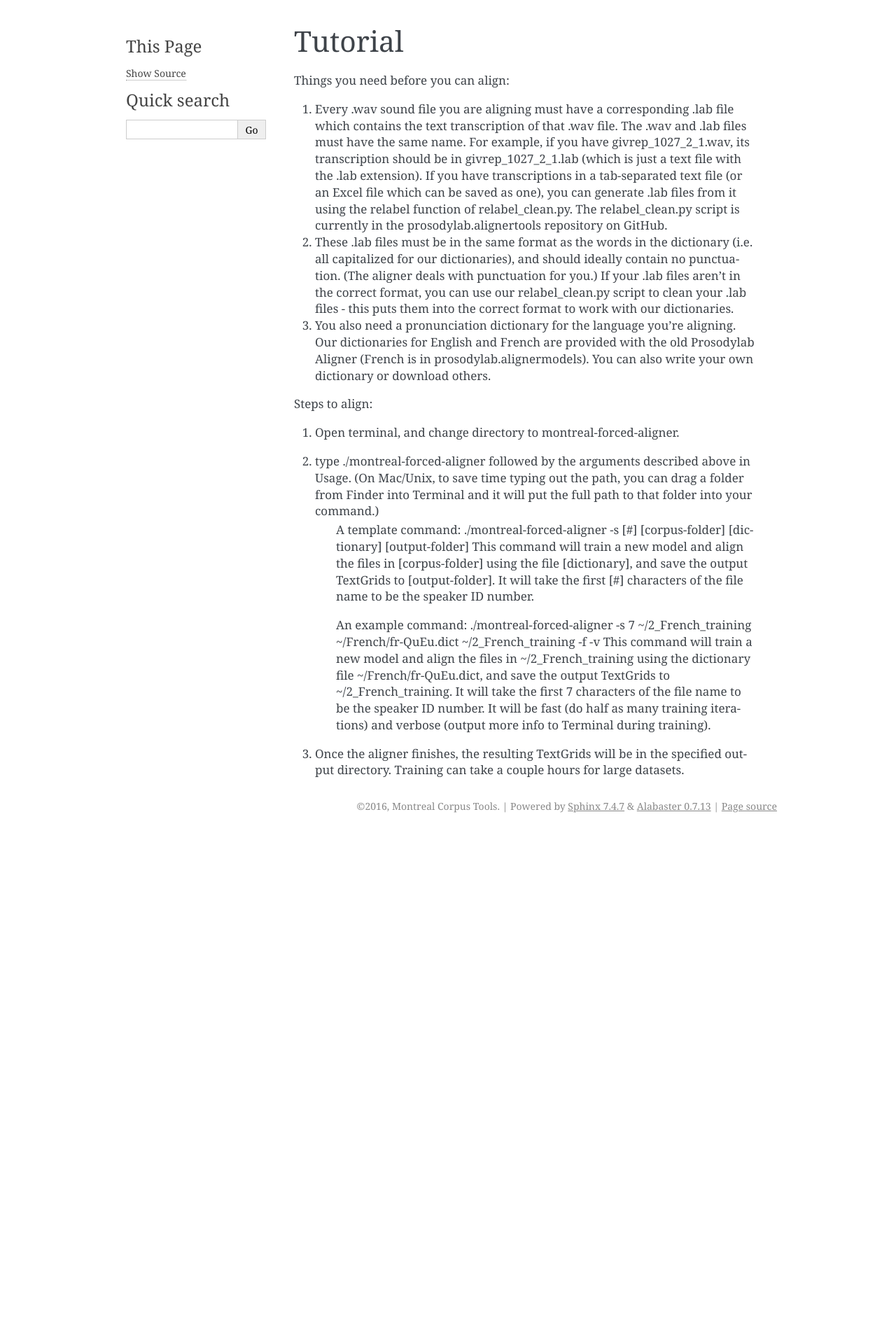
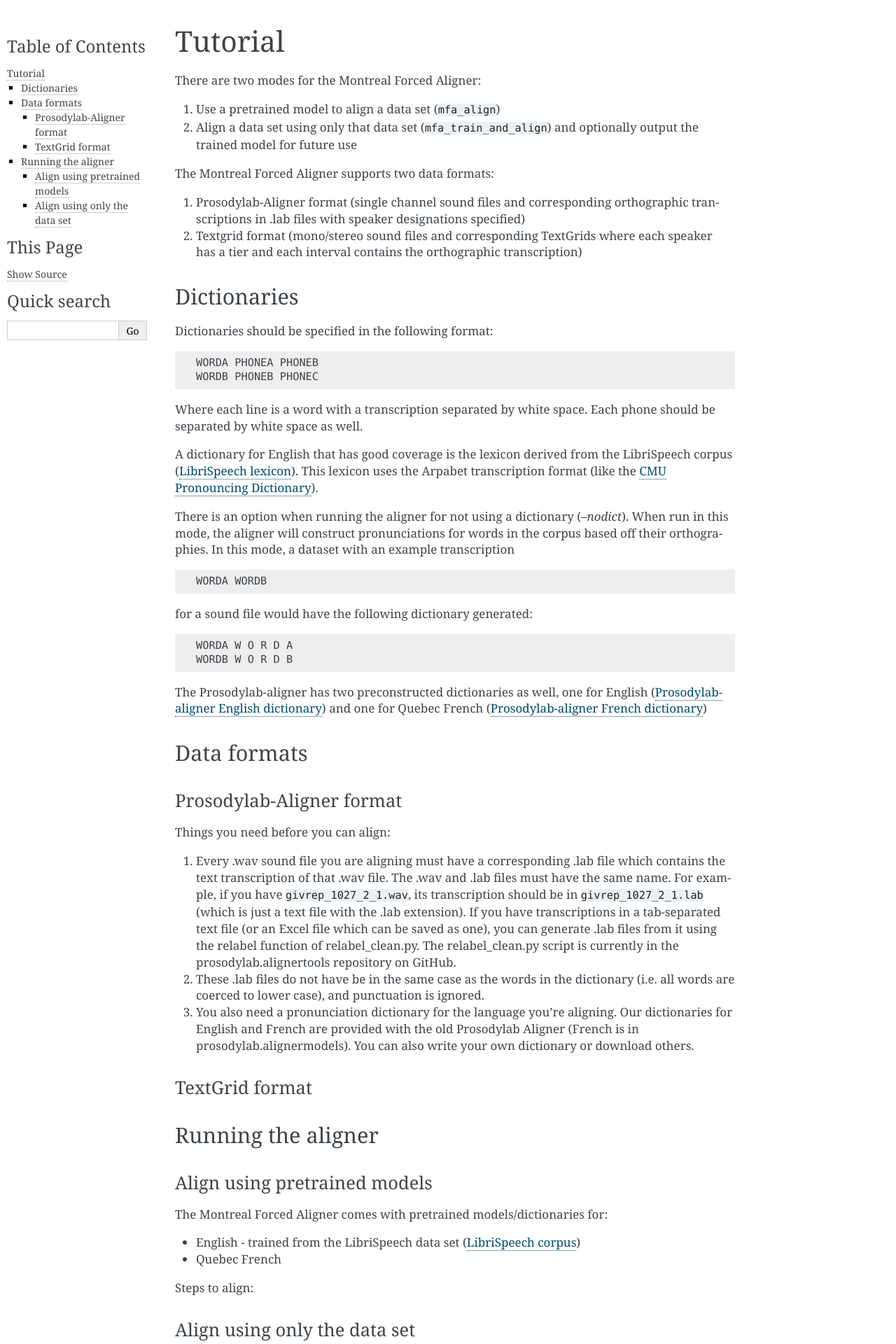
Before and after one commit to MontrealCorpusTools/Montreal-Forced-Aligner, a Sphinx documentation site: the page built from docs/source/tutorial.rst, in a window 1280 px wide. Shown: the top 1920 px of the page at 70% size. Built offline with Sphinx 7.4.7, drawn with Linux system fonts in a browser that asks for light colours; before the commit the page ends 1191 px from its top, so only the background shows below that; some of the changed text lies outside the part shown.

Commit message:
Documentation WIP

```diff
--- a/docs/source/conf.py
+++ b/docs/source/conf.py
@@ -129,7 +129,9 @@ html_theme = 'alabaster'
 # further.  For a list of options available for each theme, see the
 # documentation.
 #
-# html_theme_options = {}
+html_theme_options = {
+    'page_width': 'auto',
+}
 
 # Add any paths that contain custom themes here, relative to this directory.
 # html_theme_path = []
--- /dev/null
+++ b/docs/source/example.rst
@@ -0,0 +1,40 @@
+.. example:
+
+.. _`LibriSpeech lexicon`: http://www.openslr.org/resources/11/librispeech-lexicon.txt
+
+.. _`LibriSpeech data set`: https://www.dropbox.com/s/i08yunn7yqnbv0h/LibriSpeech.zip?dl=0
+
+*******
+Example
+*******
+
+This example for aligning the LibriSpeech test data set assumes that
+the Montreal Forced Aligner is has been downloaded and works.
+
+Set up
+======
+
+1. Download the prepared LibriSpeech dataset (`LibriSpeech data set`_) and extract it somewhere on your computer.
+2. Download the LibriSpeech lexicon (`LibriSpeech lexicon`_) and save it somewhere on your computer.
+
+
+Alignment
+=========
+
+Aligning using pre-trained models
+---------------------------------
+
+Enter the following command into the terminal:
+
+.. code-block:: bash
+
+   bin/mfa_align --english /path/to/librispeech/dataset ~/Documents/aligned_librispeech
+
+Aligning through training
+-------------------------
+
+Enter the following command into the terminal:
+
+.. code-block:: bash
+
+   bin/mfa_train_and_align  /path/to/librispeech/dataset /path/to/librispeech/lexicon ~/Documents/aligned_librispeech
--- a/docs/source/index.rst
+++ b/docs/source/index.rst
@@ -11,6 +11,7 @@ Contents:
 .. toctree::
    :maxdepth: 2
 
+   introduction.rst
    installation.rst
    tutorial.rst
    commonerrors.rst
--- a/docs/source/installation.rst
+++ b/docs/source/installation.rst
@@ -1,11 +1,68 @@
-.. Montreal Forced Aligner documentation master file, created by
-   sphinx-quickstart on Wed Jun 15 13:27:38 2016.
-   You can adapt this file completely to your liking, but it should at least
-   contain the root `toctree` directive.
+.. _installation:
 
+.. _`Montreal Forced Aligner releases`: https://github.com/MontrealCorpusTools/Montreal-Forced-Aligner/releases
+
+.. _`Kaldi GitHub repository`: https://github.com/kaldi-asr/kaldi
+
+************
 Installation
-===================================================
+************
 
-Download the montreal-forced-aligner folder, and save it wherever you want to run the aligner from.  Nothing else is required to be able to run the aligner.
+All releases for the Montreal Forced Aligner are available on
+`Montreal Forced Aligner releases`_.
 
-The aligner will save data and logs for the models it trains in a new folder, Documents/MFA (which it creates).  If a model for a corpus folder already exists in MFA, it will use the existing model if you try to align it again.  (If this is not desired, delete or move the old model folder.)
+Mac
+===
+
+1. Download the zip folder for Mac and unzip the folder to anywhere
+2. Open a terminal window
+3. Navigate to the ``montreal-forced-aligner`` folder (``cd /path/to/montreal-forced-aligner``)
+4. Test the commands ``bin/mfa_align`` and ``bin/mfa_train_and_align``
+5. The above commands should print usage messages about the commands
+
+Windows
+=======
+
+1. Download the zip folder for Windows and unzip the folder to anywhere
+2. Open a command window (Open the Start menu and search for ``cmd``)
+3. Navigate to the ``montreal-forced-aligner`` folder (``cd C:\path\to\montreal-forced-aligner``,
+   you can copy the path of it by holding Shift and right clicking on the folder
+   and selecting "Copy as path" and pasting it into the command prompt)
+4. Test the commands ``bin/mfa_align`` and ``bin/mfa_train_and_align``
+5. The above commands should print usage messages about the commands
+
+Linux
+=====
+
+The Linux distributions were built on Ubuntu 14.04, and so may not work on
+machines that have older versions of Linux system packages.  If these instructions
+do not work, then the executables will have to be built from source.
+
+1. Download the zip folder for Linux and unzip the folder to anywhere
+2. Open a terminal window
+3. Navigate to the ``montreal-forced-aligner`` folder (``cd /path/to/montreal-forced-aligner``)
+4. Test the commands ``bin/mfa_align`` and ``bin/mfa_train_and_align``
+5. The above commands should print usage messages about the commands
+
+Building from source
+====================
+
+NB: These instructions require Python 3 (and you may have to replace
+instances of ``python`` and ``pip`` with ``python3`` and ``pip3`` if Python 3 is
+not your default Python) and assume Linux in the commands.
+
+1. Get kaldi compiled and working: `Kaldi GitHub repository`_
+2. Download the source zip from the releases page.
+3. Open a terminal and go to the unzipped folder (``cd /path/to/Montreal-Forced-Aligner/thirdparty``)
+4. Run the ``thirdparty/kaldibinaries.py`` script point it to where Kaldi was built (``python thirdparty/kaldibinaries.py /path/to/kaldi/root``)
+5. Run ``pip install -r requirements.txt`` to install the requirements for the aligner.
+6. Build the executable by doing ``. freezing/freeze.sh`` and there will be a ``montreal-forced-aligner`` folder in the dist/ folder.
+7. This folder should contain two executables ``mfa_align`` and ``mfa_train_and_align`` that should be used for alignment.
+
+Files created when using the Montreal Forced Aligner
+====================================================
+
+The aligner will save data and logs for the models it trains in a new folder,
+``Documents/MFA`` (which it creates in your user's home directory).  If a model for a corpus already
+exists in MFA, it will use any existing models if you try to align it again.
+(If this is not desired, delete or move the old model folder.)
--- a/docs/source/tutorial.rst
+++ b/docs/source/tutorial.rst
@@ -1,30 +1,151 @@
-.. Montreal Forced Aligner documentation master file, created by
-   sphinx-quickstart on Wed Jun 15 13:27:38 2016.
-   You can adapt this file completely to your liking, but it should at least
-   contain the root `toctree` directive.
+.. _tutorial:
 
+.. _`LibriSpeech lexicon`: http://www.openslr.org/resources/11/librispeech-lexicon.txt
+
+.. _`LibriSpeech corpus`: http://www.openslr.org/12/
+
+.. _`CMU Pronouncing Dictionary`: http://www.speech.cs.cmu.edu/cgi-bin/cmudict
+
+.. _`Prosodylab-aligner English dictionary`: https://github.com/prosodylab/Prosodylab-Aligner/blob/master/eng.dict
+
+.. _`Prosodylab-aligner French dictionary`: https://github.com/prosodylab/prosodylab-alignermodels/blob/master/FrenchQuEu/fr-QuEu.dict
+
+********
 Tutorial
-===================================================
+********
+
+There are two modes for the Montreal Forced Aligner:
+
+1. Use a pretrained model to align a data set (``mfa_align``)
+
+2. Align a data set using only that data set (``mfa_train_and_align``) and
+   optionally output the trained model for future use
+
+The Montreal Forced Aligner supports two data formats:
+
+1. Prosodylab-Aligner format (single channel sound files and corresponding orthographic
+   transcriptions in .lab files with speaker designations specified)
+
+2. Textgrid format (mono/stereo sound files and corresponding TextGrids where
+   each speaker has a tier and each interval contains the orthographic
+   transcription)
+
+Dictionaries
+============
+
+Dictionaries should be specified in the following format:
+
+::
+
+  WORDA PHONEA PHONEB
+  WORDB PHONEB PHONEC
+
+Where each line is a word with a transcription separated by white space.
+Each phone should be separated by white space as well.
+
+A dictionary for English that has good coverage is the lexicon derived
+from the LibriSpeech corpus (`LibriSpeech lexicon`_).
+This lexicon uses the Arpabet transcription format (like the `CMU Pronouncing Dictionary`_).
+
+There is an option when running the aligner for not using a dictionary (`--nodict`).
+When run in this mode, the aligner will construct pronunciations for words
+in the corpus based off their orthographies.  In this mode, a dataset with an example transcription
+
+::
+
+  WORDA WORDB
+
+for a sound file would have the following dictionary generated:
+
+::
+
+  WORDA W O R D A
+  WORDB W O R D B
+
+The Prosodylab-aligner has two preconstructed dictionaries as well, one
+for English (`Prosodylab-aligner English dictionary`_)
+and one for Quebec French (`Prosodylab-aligner French dictionary`_)
+
+Data formats
+============
+
+Prosodylab-Aligner format
+-------------------------
 
 Things you need before you can align:
 
-1. Every .wav sound file you are aligning must have a corresponding .lab file which contains the text transcription of that .wav file.  The .wav and .lab files must have the same name. For example, if you have givrep_1027_2_1.wav, its transcription should be in givrep_1027_2_1.lab (which is just a text file with the .lab extension). If you have transcriptions in a tab-separated text file (or an Excel file which can be saved as one), you can generate .lab files from it using the relabel function of relabel_clean.py. The relabel_clean.py script is currently in the prosodylab.alignertools repository on GitHub.
+1. Every .wav sound file you are aligning must have a corresponding .lab
+   file which contains the text transcription of that .wav file.  The .wav and
+   .lab files must have the same name. For example, if you have ``givrep_1027_2_1.wav``,
+   its transcription should be in ``givrep_1027_2_1.lab`` (which is just a
+   text file with the .lab extension). If you have transcriptions in a
+   tab-separated text file (or an Excel file which can be saved as one),
+   you can generate .lab files from it using the relabel function of relabel_clean.py.
+   The relabel_clean.py script is currently in the prosodylab.alignertools repository on GitHub.
 
-2. These .lab files must be in the same format as the words in the dictionary (i.e. all capitalized for our dictionaries), and should ideally contain no punctuation.  (The aligner deals with punctuation for you.)  If your .lab files aren't in the correct format, you can use our relabel_clean.py script to clean your .lab files - this puts them into the correct format to work with our dictionaries.
+2. These .lab files do not have be in the same case as the words in the dictionary
+   (i.e. all words are coerced to lower case), and punctuation is ignored.
 
-3. You also need a pronunciation dictionary for the language you're aligning.  Our dictionaries for English and French are provided with the old Prosodylab Aligner (French is in prosodylab.alignermodels).  You can also write your own dictionary or download others.
+3. You also need a pronunciation dictionary for the language you're
+   aligning.  Our dictionaries for English and French are provided with
+   the old Prosodylab Aligner (French is in prosodylab.alignermodels).
+   You can also write your own dictionary or download others.
+
+
+TextGrid format
+---------------
+
+
+
+Running the aligner
+===================
+
+Align using pretrained models
+-----------------------------
+
+The Montreal Forced Aligner comes with pretrained models/dictionaries for:
+
+- English - trained from the LibriSpeech data set (`LibriSpeech corpus`_)
+- Quebec French
+
+Steps to align:
+
+
+
+Align using only the data set
+-----------------------------
 
 Steps to align:
 
 1. Open terminal, and change directory to montreal-forced-aligner.
 
-2. type ./montreal-forced-aligner followed by the arguments described above in Usage.  (On Mac/Unix, to save time typing out the path, you can drag a folder from Finder into Terminal and it will put the full path to that folder into your command.)
-    A template command:
-    ./montreal-forced-aligner -s [#] [corpus-folder] [dictionary] [output-folder]
-    This command will train a new model and align the files in [corpus-folder] using the file [dictionary], and save the output TextGrids to [output-folder].  It will take the first [#] characters of the file name to be the speaker ID number.
+2. Type ``bin/mfa_train_and_align`` followed by the arguments described
+   above in Usage.  (On Mac/Unix, to save time typing out the path, you
+   can drag a folder from Finder into Terminal and it will put the full
+   path to that folder into your command.)
 
-    An example command:
-    ./montreal-forced-aligner -s 7 ~/2_French_training ~/French/fr-QuEu.dict ~/2_French_training -f -v
-    This command will train a new model and align the files in ~/2_French_training using the dictionary file ~/French/fr-QuEu.dict, and save the output TextGrids to ~/2_French_training.  It will take the first 7 characters of the file name to be the speaker ID number.  It will be fast (do half as many training iterations) and verbose (output more info to Terminal during training).
 
-3. Once the aligner finishes, the resulting TextGrids will be in the specified output directory.  Training can take a couple hours for large datasets.
+A template command:
+
+.. code-block:: bash
+
+   bin/mfa_train_and_align -s [#] [corpus-folder] [dictionary] [output-folder]
+
+This command will train a new model and align the files in [corpus-folder]
+using the file [dictionary], and save the output TextGrids to [output-folder].
+It will take the first [#] characters of the file name to be the speaker ID number.
+
+An example command:
+
+.. code-block:: bash
+
+   bin/mfa_train_and_align -s 7 ~/2_French_training ~/French/fr-QuEu.dict ~/2_French_training -f -v
+
+This command will train a new model and align the files in ``~/2_French_training``
+using the dictionary file ``~/French/fr-QuEu.dict``, and save the output
+TextGrids to ``~/2_French_training``.  It will take the first 7 characters
+of the file name to be the speaker ID number.  It will be fast (do half
+as many training iterations) and verbose (output more info to Terminal during training).
+
+3. Once the aligner finishes, the resulting TextGrids will be in the
+   specified output directory.  Training can take a couple hours for large datasets.
--- a/rtd_requirements.txt
+++ b/rtd_requirements.txt
@@ -1,2 +1,3 @@
 sphinx
 numpydoc
+mock
```
Also changed, not shown: docs/source/introduction.rst (added, +72 -0 lines), 2 other files.
